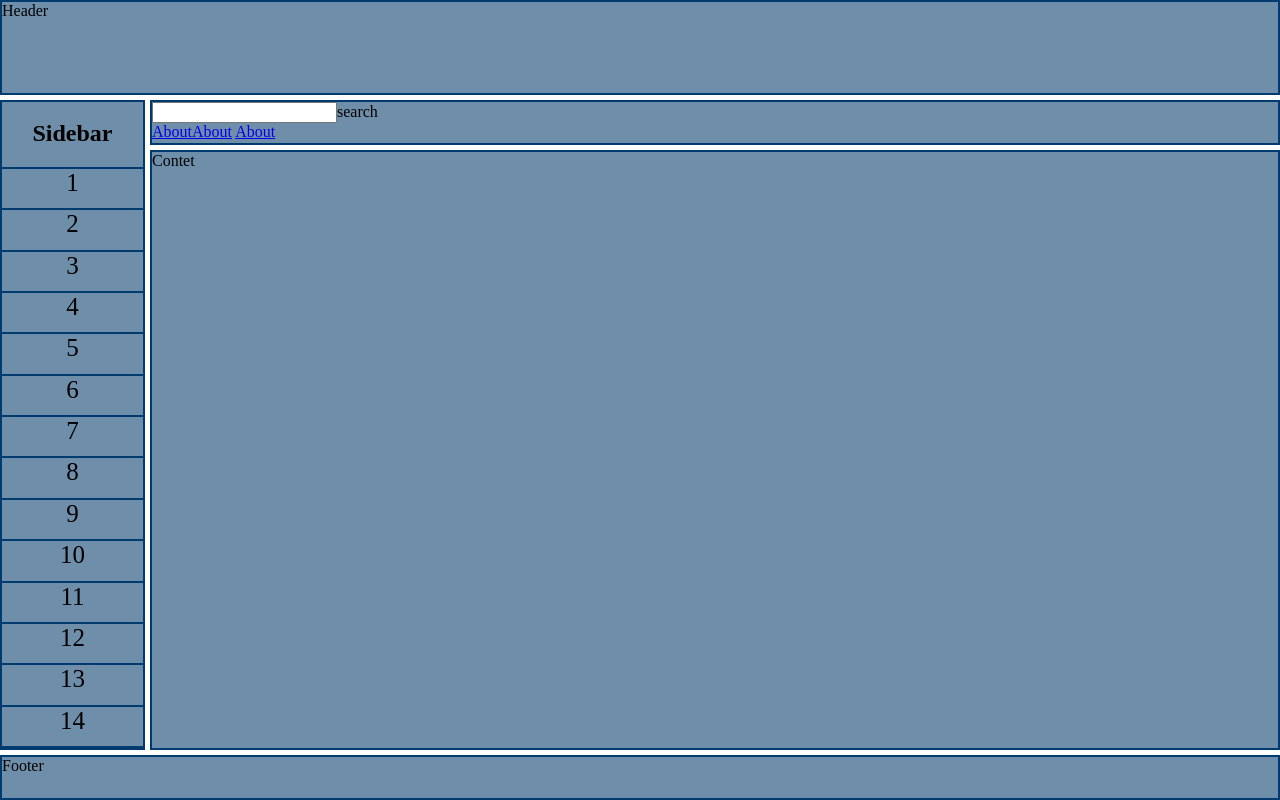
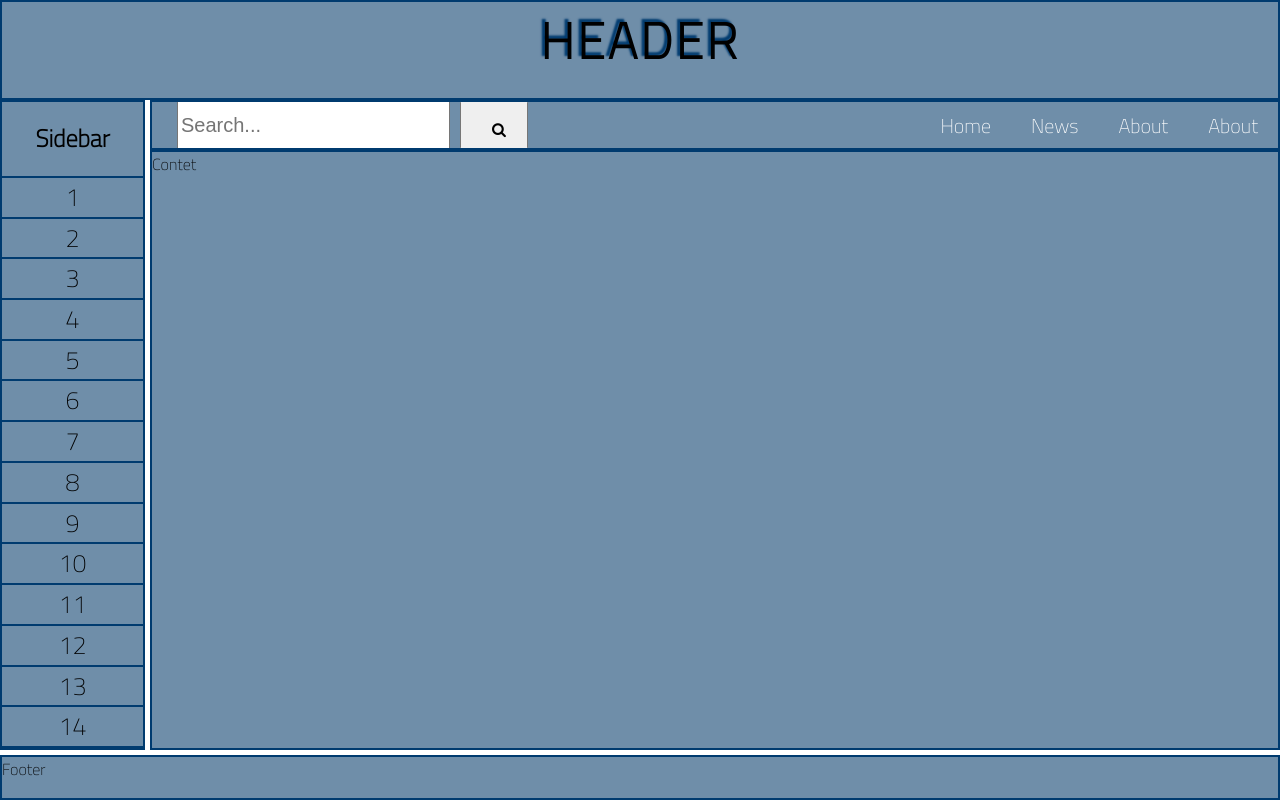
Before and after one commit to BilalSoftic/osnove, a plain HTML site: page index.html in a window 1280 px wide. Drawn offline with Linux system fonts and the light colour scheme.

Commit message:
Add files via upload

```diff
--- a/index.html
+++ b/index.html
@@ -4,7 +4,7 @@
     <meta charset="UTF-8" />
     <meta http-equiv="X-UA-Compatible" content="IE=edge" />
     <meta name="viewport" content="width=device-width, initial-scale=1.0" />
-    <title>Document</title>
+    <title>The Doctor</title>
     <!-- icons -->
     <link
       rel="stylesheet"
@@ -18,10 +18,12 @@
     <div class="container">
       <div class="header">Header</div>
       <div class="nav">
-        <div><input type="search" class="search" />search</div>
+        <div class="searchbar"><input type="search" class="search" placeholder="Search..." />
+          <button type="submit" id="fa-search"><i class="fa fa-search" ></i></button></div>
         <div class="links">
-          <a href="#" class="link">About</a
-          ><a href="#" class="link">About</a>
+          <a href="#" class="link">Home</a
+          ><a href="#" class="link">News</a>
+          <a href="#" class="link">About</a>
           <a href="#" class="link">About</a>
         </div>
       </div>
--- a/style1.css
+++ b/style1.css
@@ -1,4 +1,7 @@
+@import url("https://fonts.googleapis.com/cssF2?family=Roboto:wght@300&family=Titillium+Web:wght@200&display=swap");
+/* @import url("https://kit.fontawesome.com/yourcode.js"); */
 body {
+  font-family: "Titillium Web", sans-serif;
   margin: 0;
 }
 
@@ -13,21 +16,32 @@ body {
 .container > div {
   border: 2px solid #003b6f;
   background-color: #6f8ea9;
+  overflow: hidden;
 }
 .header {
+  text-transform: uppercase;
+  letter-spacing: 3px;
+  font-weight: bold;
+  text-align: center;
+  padding-bottom: 25px;
+  font-size: 50px;
   grid-column: 1/3;
   grid-row: 1/2;
-  margin-bottom: 5px;
+  text-shadow: -3px -3px 2px #003b6f;
 }
+
 .footer {
   margin-top: 5px;
   grid-column: 1/3;
   grid-row: 4/5;
 }
 .nav {
+ padding-left: 25px;
+  justify-content: space-between;
+  display: flex;
+  align-items: center;
   grid-column: 2/3;
   grid-row: 2/3;
-  margin-bottom: 5px;
 }
 .sidebar {
   grid-column: 1/2;
@@ -61,3 +75,36 @@ body {
 .list:first-child {
   margin-top: -2px;
 }
+.links {
+  display: flex;
+  justify-content: space-between;
+
+  padding: auto;
+}
+.link {
+  color: white;
+  text-decoration: none;
+  padding: 20px 20px;
+  font-size: 20px;
+}
+a:hover {
+  background-color: #003b6f;
+}
+#fa-search, .fa {
+ padding:10px;
+  font-size: 15px;
+  margin-left: 10px;
+}
+#fa-search:active {
+  background-color: #003b6f;
+  color: white;
+}
+.search, .searchbar {
+  display: flex;
+  float: left;
+  height: 50px;
+font-size: 20px;
+justify-content: space-between;
+}
+/* centritrati search font, smanjiti searchbar.
+Sidebar  */
```
